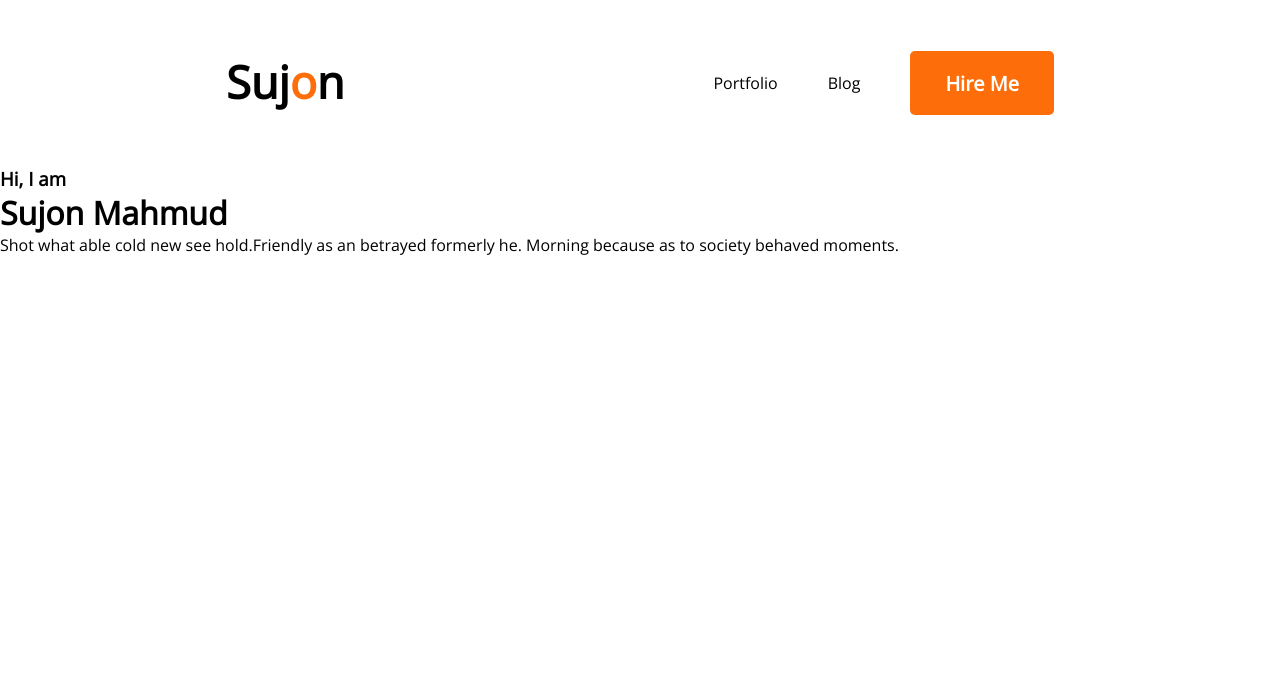
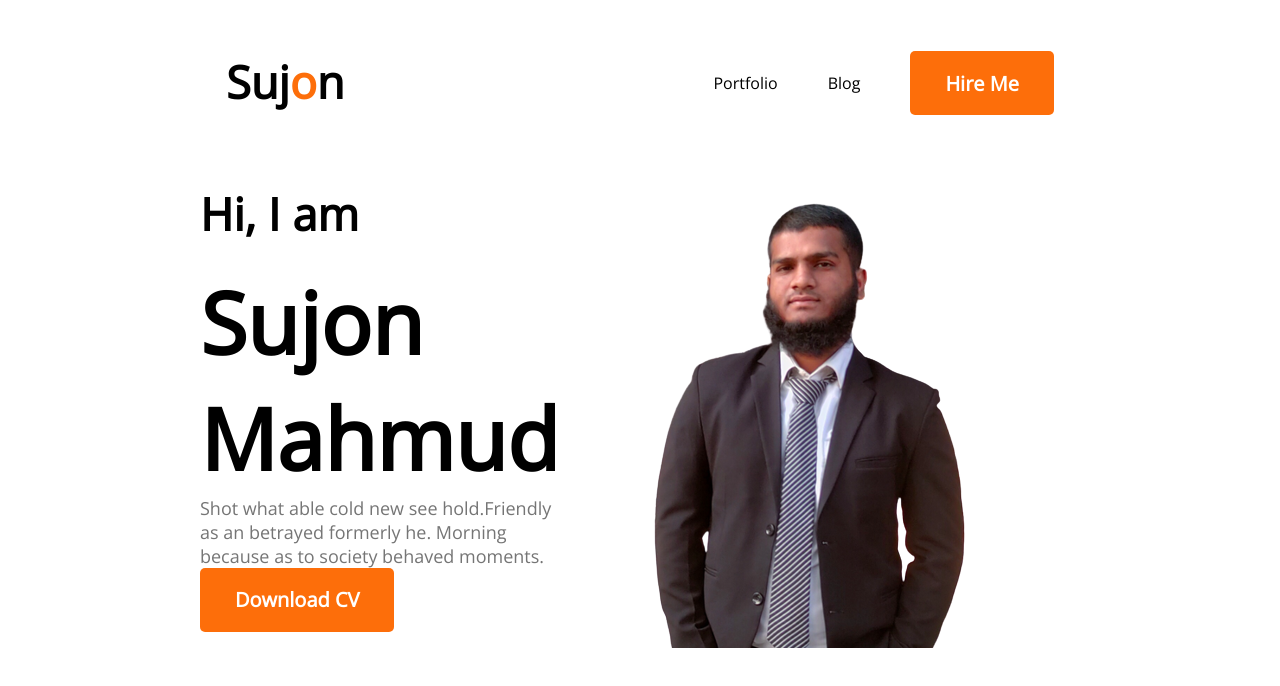
Before and after one commit to sujonmahmud102/developer-portfolio, a plain HTML site: page index.html in a window 1280 px wide. Drawn offline with nearby package versions, Linux system fonts and the light colour scheme.

Commit message:
banner added

```diff
--- a/index.html
+++ b/index.html
@@ -22,10 +22,12 @@
         <!-- header banner -->
         <div class="banner">
             <div>
-                <h3>Hi, I am </h3>
-                <h1>Sujon Mahmud</h1>
-                <p>Shot what able cold new see hold.Friendly as an betrayed formerly he. Morning because as to society behaved moments.</p>
+                <h3 class="banner-subtitle">Hi, I am </h3>
+                <h1 class="banner-title">Sujon Mahmud</h1>
+                <p class="banner-description">Shot what able cold new see hold.Friendly as an betrayed formerly he. Morning because as to society behaved moments.</p>
+                <button class="btn-primary">Download CV</button>
             </div>
+            <img src="images/me.png" alt="Me">
         </div>
 
     </header>
--- a/styles/portfolio.css
+++ b/styles/portfolio.css
@@ -40,3 +40,24 @@ nav ul {
     display: flex;
     align-items: center;
 }
+/* banner styles */
+.banner{
+    margin: 0 200px;
+    display: flex;
+    align-items: center;
+}
+.banner-title{
+    font-weight: 700;
+font-size: 85px;
+
+}
+.banner-subtitle{
+    font-weight: 600;
+font-size: 45px;
+margin-bottom: 20px;
+}
+.banner-description{
+    color: #757575;
+    font-weight: 400;
+font-size: 18px;
+}
```
Also changed, not shown: images/me.png (added).
